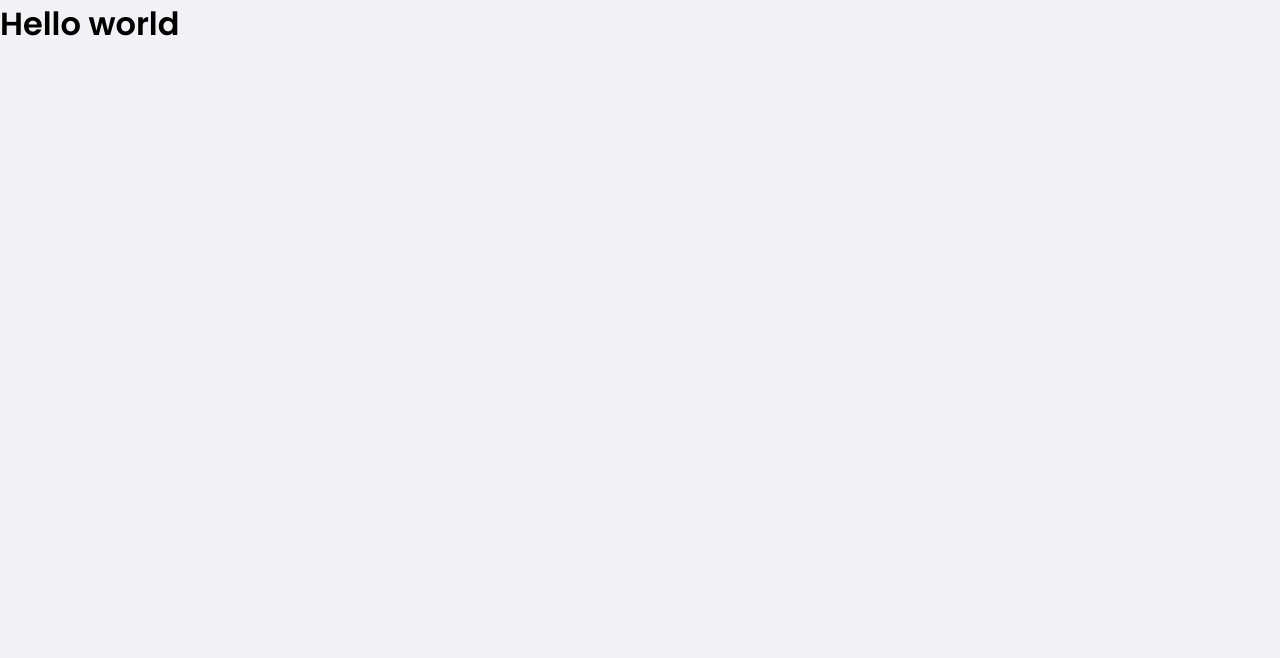
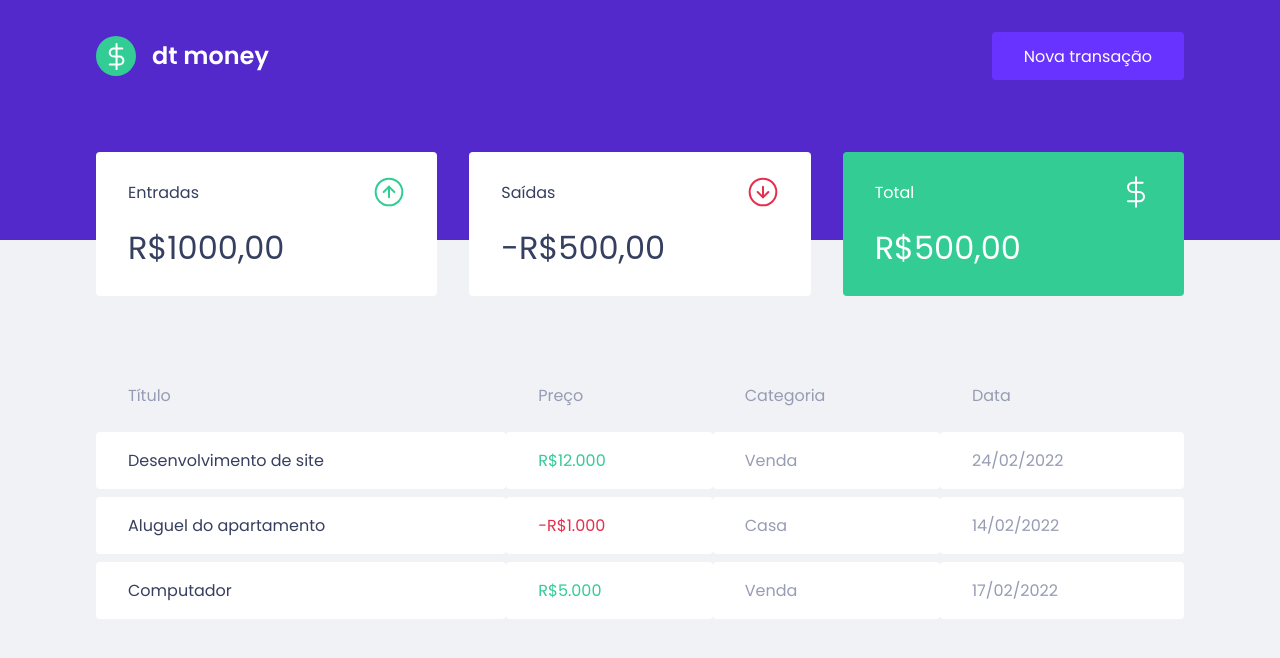
Before and after one commit to Anderson-gato/dtmoney-react, a React (Create React App) app: page / in a window 1280 px wide. Shown: the top 658 px of the page. Built offline with nearby package versions, Linux system fonts and the light colour scheme.

Commit message:
Finalizando os componentes principais

```diff
--- a/src/App.tsx
+++ b/src/App.tsx
@@ -1,10 +1,13 @@
-import { GlobalStyle } from "./style/global"
+import { Dashboard } from './components/Dashboard'
+import { Header } from './components/Header'
+import { GlobalStyle } from './style/global'
 
 export function App() {
-  return (
-    <div className="App">
-      <GlobalStyle />
-      <h1>Hello world</h1>
-    </div>
-  );
+    return (
+        <>
+            <Header />
+            <Dashboard />
+            <GlobalStyle />
+        </>
+    )
 }
--- /dev/null
+++ b/src/components/Dashboard/index.tsx
@@ -0,0 +1,12 @@
+import { Summary } from '../Summary'
+import { TransactionTable } from '../TransactionTable'
+import { Container } from './styles'
+
+export function Dashboard() {
+    return (
+        <Container>
+            <Summary />
+            <TransactionTable />
+        </Container>
+    )
+}
--- /dev/null
+++ b/src/components/Dashboard/styles.ts
@@ -0,0 +1,7 @@
+import styled from "styled-components"
+
+export const Container = styled.main`
+    max-width: 1120px;
+    margin: 0 auto;
+    padding: 2.5rem 1rem;
+`;
--- /dev/null
+++ b/src/components/Header/index.tsx
@@ -0,0 +1,13 @@
+import logoImg from '../../assets/logo.svg'
+import { Container, Content } from './styles'
+
+export function Header() {
+    return (
+        <Container>
+            <Content>
+                <img src={logoImg} alt="dtmoney" />
+                <button type="button">Nova transação</button>
+            </Content>
+        </Container>
+    )
+}
--- /dev/null
+++ b/src/components/Header/styles.ts
@@ -0,0 +1,31 @@
+import styled from "styled-components";
+
+export const Container = styled.header`
+    background: var(--blue);
+`;
+
+export const Content = styled.div`
+    max-width: 1120px;
+    margin: 0 auto;
+
+    padding: 2rem 1rem 10rem;
+    display: flex;
+    align-items: center;
+    justify-content: space-between;
+
+    button {
+        font-size: 1rem;
+        color: var(--shape);
+        background: var(--blue-light);
+        border: 0;
+        padding: 0 2rem;
+        border-radius: 0.25rem;
+        height: 3rem;
+
+        transition: filter 0.2s;
+
+        &:hover {
+            filter: brightness(0.9);
+        }
+    }
+`;
--- /dev/null
+++ b/src/components/Summary/index.tsx
@@ -0,0 +1,33 @@
+import imcomeImg from '../../assets/income.svg'
+import outcomeImg from '../../assets/outcome.svg'
+import totalImg from '../../assets/total.svg'
+
+import { Container } from './styles'
+
+export function Summary() {
+    return (
+        <Container>
+            <div>
+                <header>
+                    <p>Entradas</p>
+                    <img src={imcomeImg} alt="entradas" />
+                </header>
+                <strong>R$1000,00</strong>
+            </div>
+            <div>
+                <header>
+                    <p>Saídas</p>
+                    <img src={outcomeImg} alt="saídas" />
+                </header>
+                <strong>-R$500,00</strong>
+            </div>
+            <div className="hightlight-background">
+                <header>
+                    <p>Total</p>
+                    <img src={totalImg} alt="total" />
+                </header>
+                <strong>R$500,00</strong>
+            </div>
+        </Container>
+    )
+}
--- /dev/null
+++ b/src/components/Summary/styles.ts
@@ -0,0 +1,34 @@
+import styled from 'styled-components'
+
+export const Container = styled.div`
+    display: grid;
+    grid-template-columns: repeat(3, 1fr);
+    gap: 2rem;
+    margin-top: -8rem;
+
+    div {
+        background: var(--shape);
+        padding: 1.5rem 2rem;
+        border-radius: 0.25rem;
+        color: var(--text-title);
+
+        header {
+            display: flex;
+            align-items: center;
+            justify-content: space-between;
+        }
+
+        strong {
+            display: block;
+            margin-top: 1rem;
+            font-size: 2rem;
+            font-weight: 500;
+            line-height: 3rem;
+        }
+
+        &.hightlight-background {
+            background: var(--green);
+            color: #fff;
+        }
+    }
+`
--- /dev/null
+++ b/src/components/TransactionTable/index.tsx
@@ -0,0 +1,39 @@
+import { Container } from './styles'
+
+export function TransactionTable() {
+    return (
+        <Container>
+            <table>
+                <thead>
+                    <tr>
+                        <th>Título</th>
+                        <th>Preço</th>
+                        <th>Categoria</th>
+                        <th>Data</th>
+                    </tr>
+                </thead>
+
+                <tbody>
+                    <tr>
+                        <td>Desenvolvimento de site</td>
+                        <td className="deposit">R$12.000</td>
+                        <td>Venda</td>
+                        <td>24/02/2022</td>
+                    </tr>
+                    <tr>
+                        <td>Aluguel do apartamento</td>
+                        <td className="withdraw">-R$1.000</td>
+                        <td>Casa</td>
+                        <td>14/02/2022</td>
+                    </tr>
+                    <tr>
+                        <td>Computador</td>
+                        <td className="deposit">R$5.000</td>
+                        <td>Venda</td>
+                        <td>17/02/2022</td>
+                    </tr>
+                </tbody>
+            </table>
+        </Container>
+    )
+}
--- /dev/null
+++ b/src/components/TransactionTable/styles.ts
@@ -0,0 +1,38 @@
+import styled from "styled-components";
+
+export const Container = styled.div`
+    margin-top: 4rem;
+
+    table {
+        width: 100%;
+        border-spacing: 0 0.5rem;
+
+        th {
+            color: var(--text-body);
+            font-weight: 400;
+            padding: 1rem 2rem;
+            text-align: left;
+            line-height: 1.5rem;
+        }
+
+        td {
+            padding: 1rem 2rem;
+            border: 0;
+            background-color: var(--shape);
+            color: var(--text-body);
+            border-radius: 0.25rem;
+
+            &:first-child {
+                 color: var(--text-title);
+            }
+
+            &.deposit {
+                color: var(--green);
+            }
+
+            &.withdraw {
+                color: var(--red);
+            }
+        }
+    }
+`;
--- a/src/style/global.ts
+++ b/src/style/global.ts
@@ -4,6 +4,7 @@
   :root {
     --red: #E52E4D;
     --blue: #5429CC;
+    --green: #33cc95;
     --blue-light: #6933FF;
     --text-title: #363F5F;
     --text-body: #969CB3;
```
